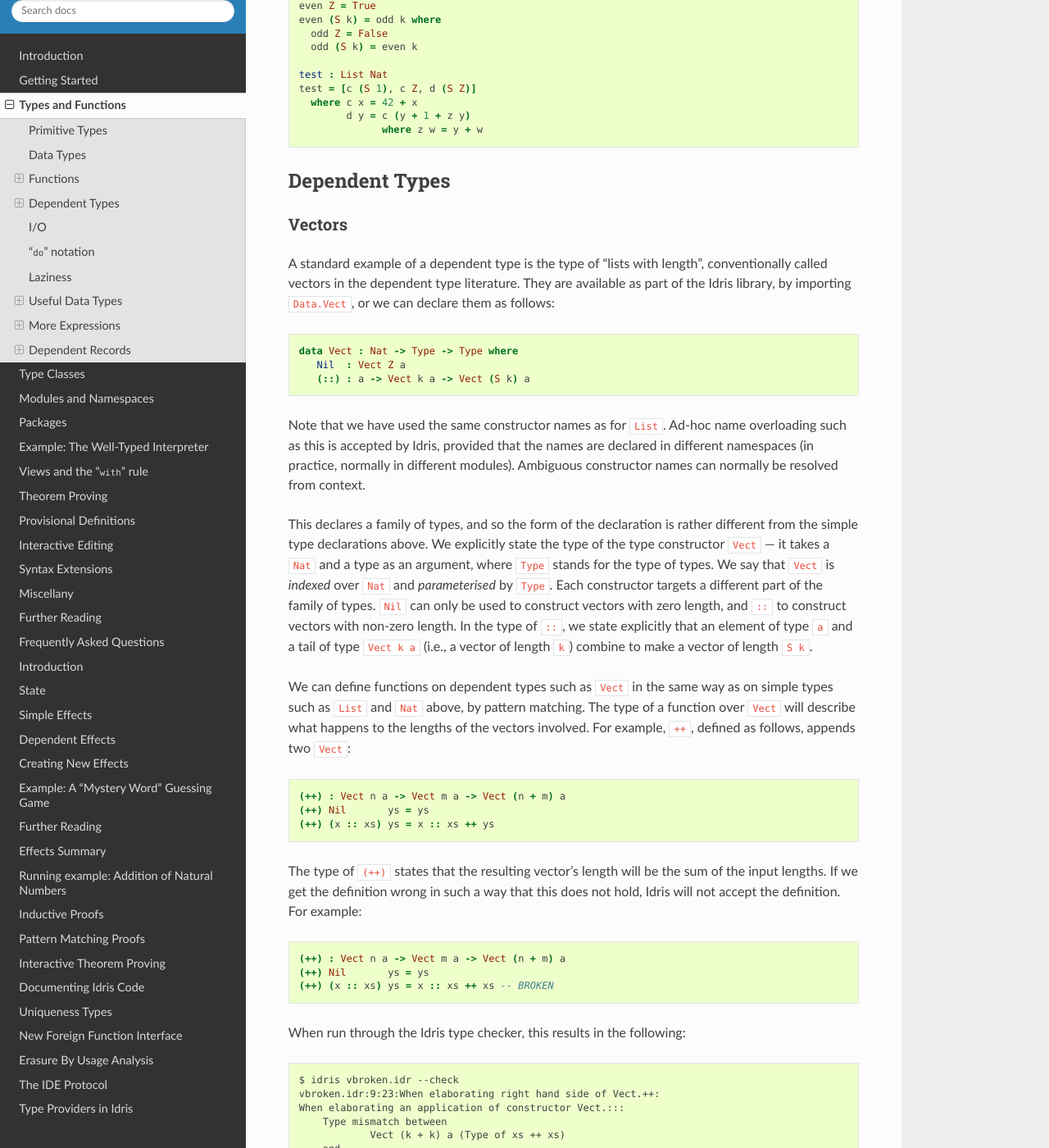
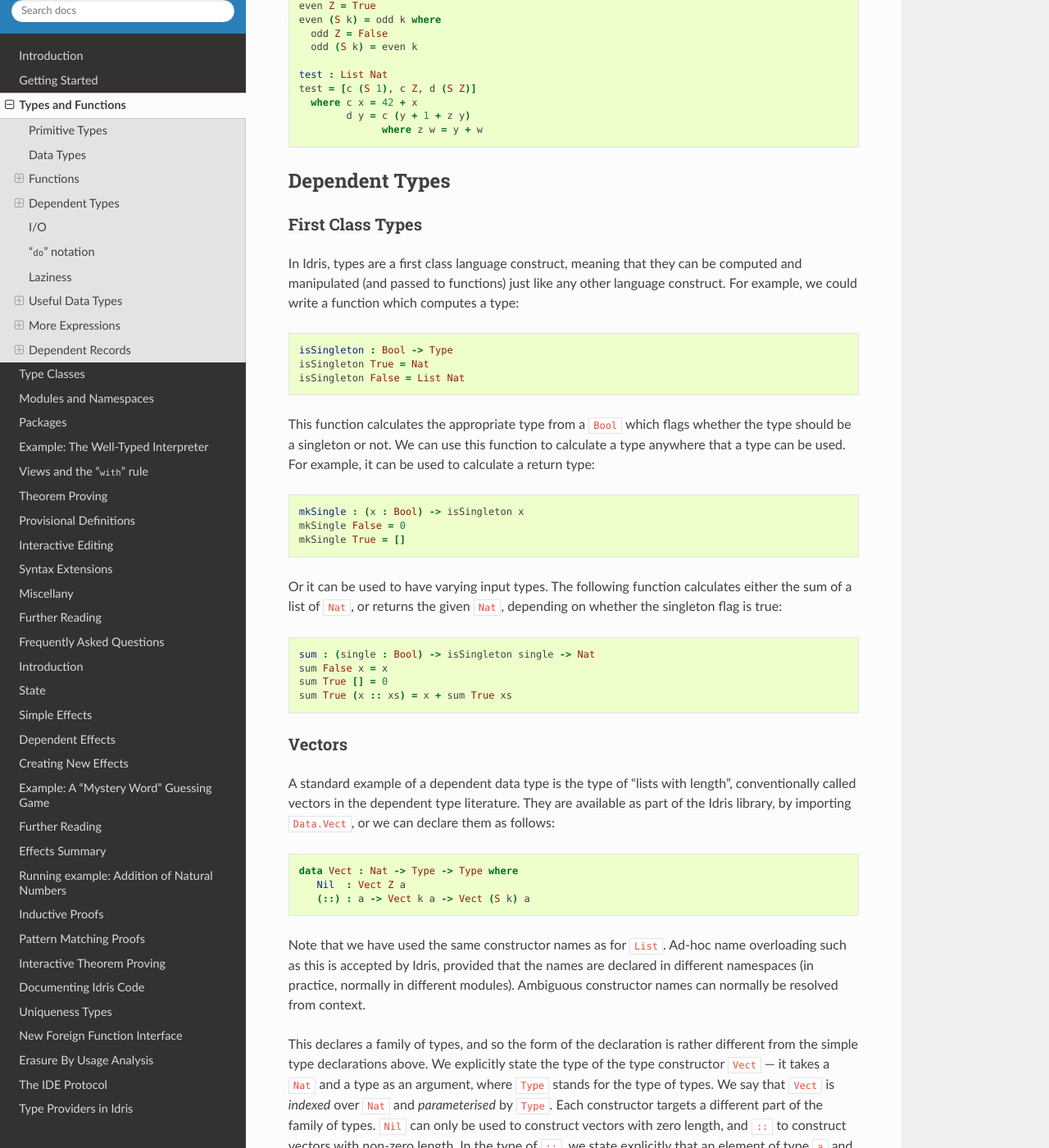
Before and after one commit to idris-lang/Idris-dev, a Sphinx documentation site: the page built from docs/tutorial/typesfuns.rst, in a window 1280 px wide and 1400 px high, scrolled down 4218 px. Shown: the whole window at 82% size. Built offline with Sphinx 7.4.7 and the Read the Docs theme 2.0.0, drawn with Linux system fonts in a browser that asks for light colours; formulas are drawn with MathJax 3.

Commit message:
Add short section on first class types to tutorial

```diff
--- a/docs/tutorial/typesfuns.rst
+++ b/docs/tutorial/typesfuns.rst
@@ -246,10 +246,46 @@ So, for example, the following definitions are legal:
 Dependent Types
 ===============
 
+First Class Types
+-----------------
+
+In Idris, types are a first class language construct, meaning that they
+can be computed and manipulated (and passed to functions) just like any
+other language construct. For example, we could write a function which
+computes a type:
+
+.. code-block:: idris
+
+    isSingleton : Bool -> Type
+    isSingleton True = Nat
+    isSingleton False = List Nat
+
+This function calculates the appropriate type from a ``Bool`` which flags
+whether the type should be a singleton or not. We can use this function
+to calculate a type anywhere that a type can be used. For example, it
+can be used to calculate a return type:
+
+.. code-block:: idris
+
+    mkSingle : (x : Bool) -> isSingleton x
+    mkSingle False = 0
+    mkSingle True = []
+
+Or it can be used to have varying input types. The following function
+calculates either the sum of a list of ``Nat``, or returns the given
+``Nat``, depending on whether the singleton flag is true:
+
+.. code-block:: idris
+
+    sum : (single : Bool) -> isSingleton single -> Nat
+    sum False x = x
+    sum True [] = 0
+    sum True (x :: xs) = x + sum True xs
+
 Vectors
 -------
 
-A standard example of a dependent type is the type of “lists with
+A standard example of a dependent data type is the type of “lists with
 length”, conventionally called vectors in the dependent type
 literature.  They are available as part of the Idris library, by
 importing ``Data.Vect``, or we can declare them as follows:
```
